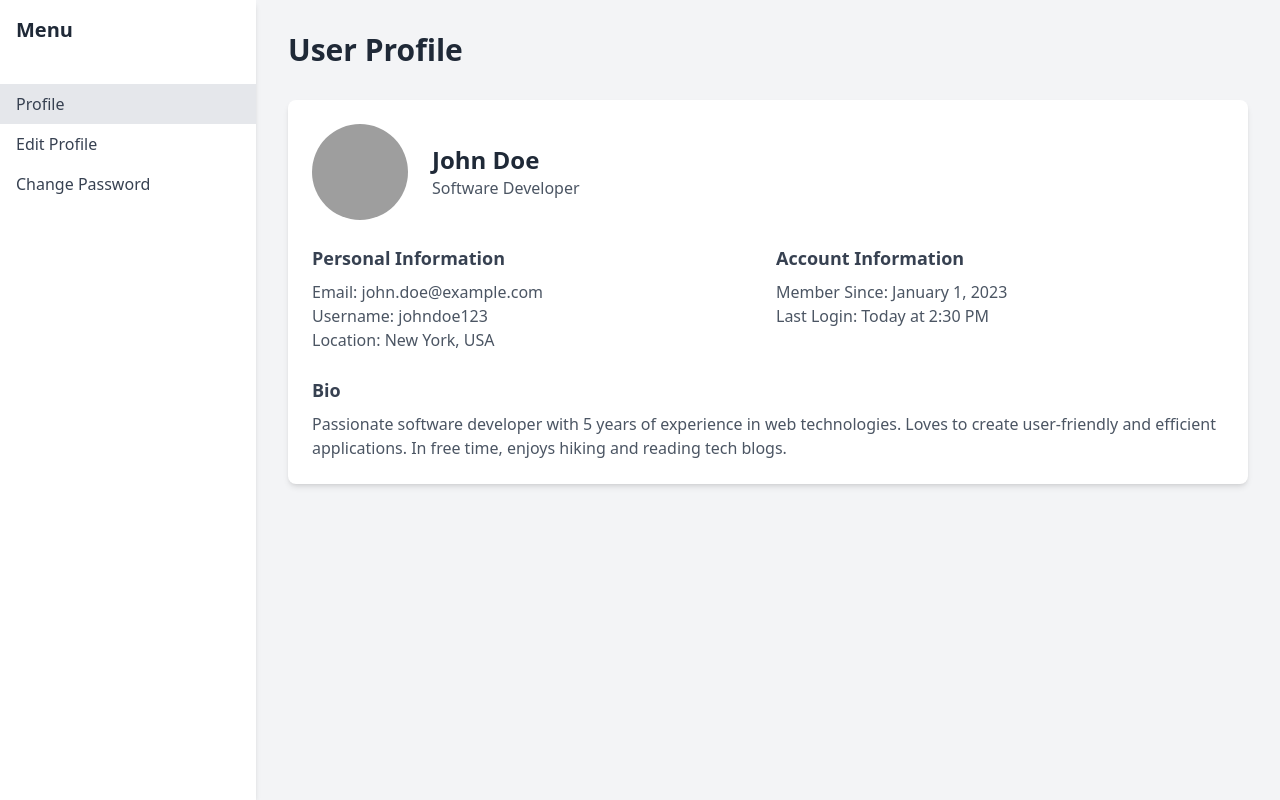
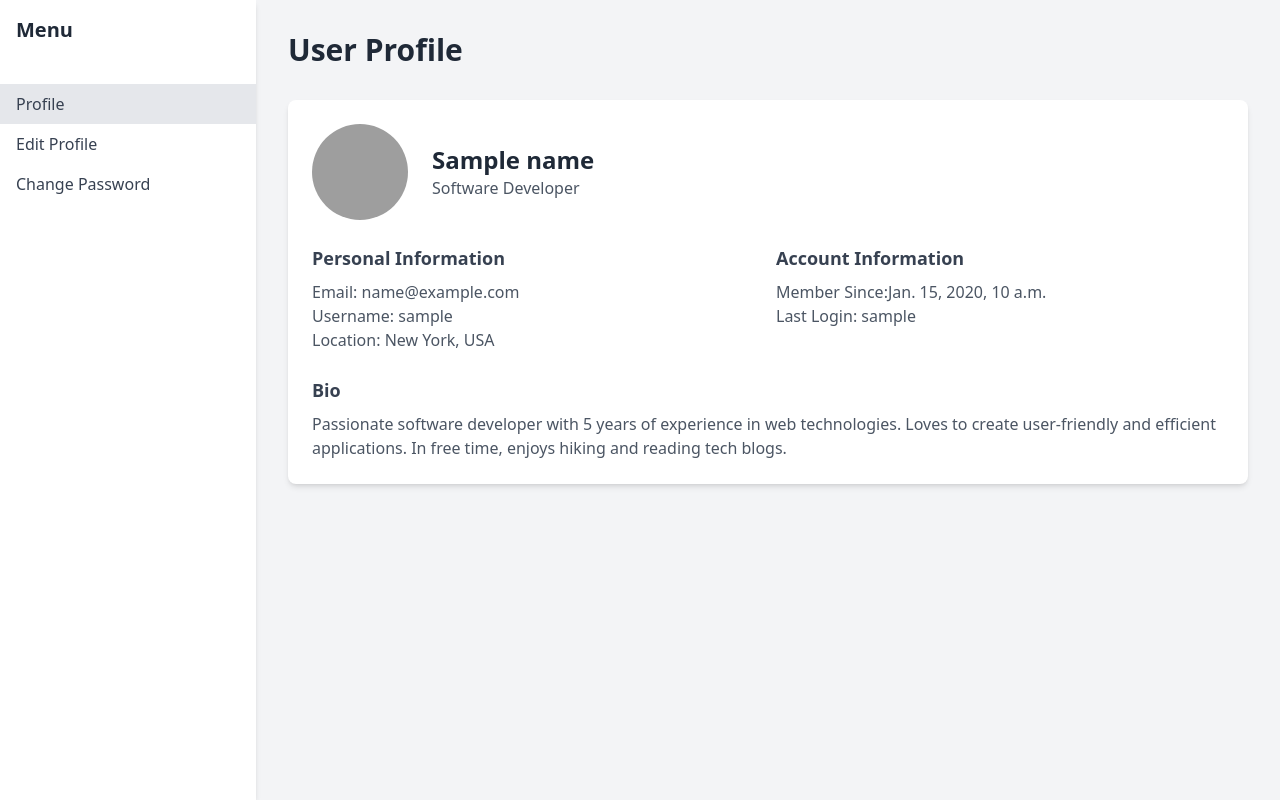
Before and after one commit to Easin2050/task-management, a Django app: template users/templates/accounts/profile.html in a window 1280 px wide. Run offline with Django 5.2, Linux system fonts and the light colour scheme; the template is opened without the code that fills it: most values are stand-ins (such as "Sample title", 1, 10 or a date in 2020); some libraries are stand-ins or nearby versions; grey boxes are pictures that could not be loaded.

Commit message:
profile data send and recieve done

```diff
--- a/users/templates/accounts/profile.html
+++ b/users/templates/accounts/profile.html
@@ -40,7 +40,7 @@
               class="w-24 h-24 rounded-full object-cover mr-6"
             />
             <div>
-              <h2 class="text-2xl font-semibold text-gray-800">John Doe</h2>
+              <h2 class="text-2xl font-semibold text-gray-800">{{name}}</h2>
               <p class="text-gray-600">Software Developer</p>
             </div>
           </div>
@@ -51,10 +51,10 @@
                 Personal Information
               </h3>
               <p class="text-gray-600">
-                <span class="font-medium">Email:</span> john.doe@example.com
+                <span class="font-medium">Email:</span> {{email}}
               </p>
               <p class="text-gray-600">
-                <span class="font-medium">Username:</span> johndoe123
+                <span class="font-medium">Username:</span> {{username}}
               </p>
               <p class="text-gray-600">
                 <span class="font-medium">Location:</span> New York, USA
@@ -65,10 +65,10 @@
                 Account Information
               </h3>
               <p class="text-gray-600">
-                <span class="font-medium">Member Since:</span> January 1, 2023
+                <span class="font-medium">Member Since:</span>{{member_since}}
               </p>
               <p class="text-gray-600">
-                <span class="font-medium">Last Login:</span> Today at 2:30 PM
+                <span class="font-medium">Last Login:</span> {{last_login}}
               </p>
             </div>
           </div>
```
Also changed, not shown: users/urls.py (+5 -2 lines), users/views.py (+14 -0 lines).
